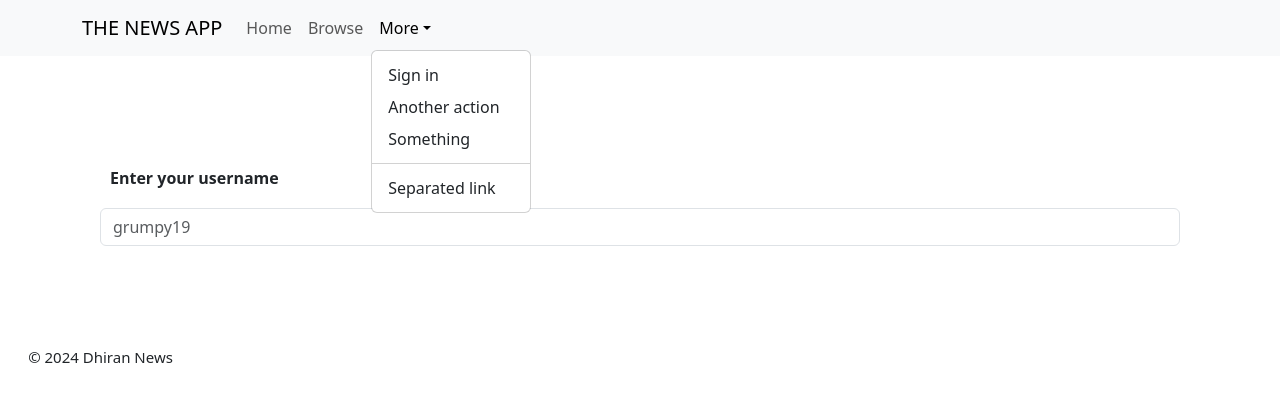
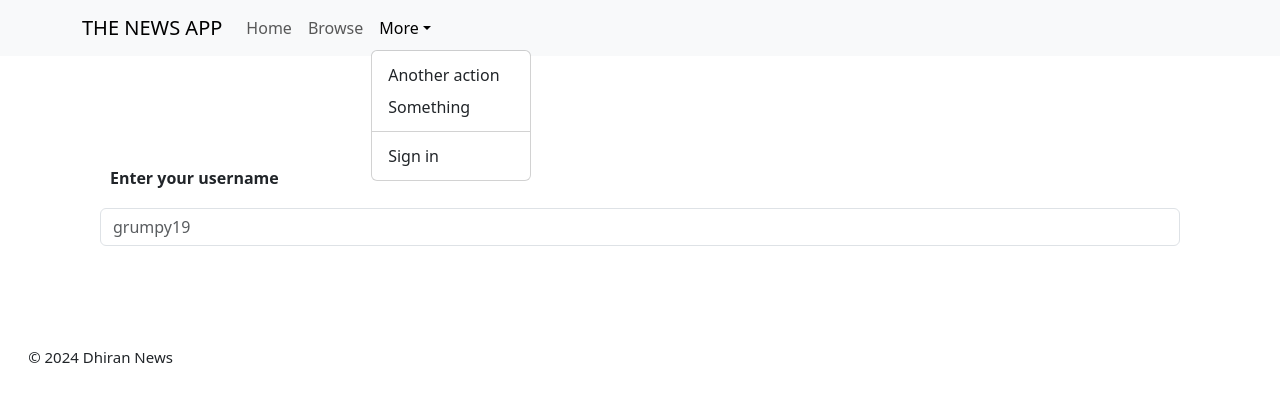
Before and after one commit to dhiransodha/dhiran-news-react, a React (Vite) app: page /sign-in in a window 1280 px wide. Both pictures are taken after a click on the button "More". Shown: the top 402 px of the page. Built offline with nearby package versions, Linux system fonts and the light colour scheme.

Commit message:
sign in sign out functionality

```diff
--- a/src/App.jsx
+++ b/src/App.jsx
@@ -6,6 +6,7 @@ import { Welcome } from "./Welcome";
 import { Articles } from "./Articles";
 import { Article } from "./Article";
 import { SignIn } from "./SignIn";
+import { SignOut } from "./SignOut";
 
 function App() {
   return (
@@ -16,6 +17,7 @@ function App() {
         <Route path="/articles" element={<Articles />} />
         <Route path="/articles/:article_id" element={<Article />} />
         <Route path="/sign-in" element={<SignIn />} />
+        <Route path="/sign-out" element={<SignOut />} />
         <Route path="*" element={<p>page not found</p>} />
       </Routes>
       <Footer />
--- a/src/Header.jsx
+++ b/src/Header.jsx
@@ -1,9 +1,12 @@
+import { useContext } from "react";
 import Container from "react-bootstrap/Container";
 import Nav from "react-bootstrap/Nav";
 import Navbar from "react-bootstrap/Navbar";
 import NavDropdown from "react-bootstrap/NavDropdown";
+import UserContext from "./Contexts";
 
 export const Header = () => {
+  const { user } = useContext(UserContext);
   return (
     <Navbar expand="lg" className="bg-body-tertiary">
       <Container>
@@ -14,15 +17,21 @@ export const Header = () => {
             <Nav.Link href="/">Home</Nav.Link>
             <Nav.Link href="/articles">Browse</Nav.Link>
             <NavDropdown title="More" id="basic-nav-dropdown">
-              <NavDropdown.Item href="/sign-in">Sign in</NavDropdown.Item>
               <NavDropdown.Item href="#action/3.2">
                 Another action
               </NavDropdown.Item>
               <NavDropdown.Item href="#action/3.3">Something</NavDropdown.Item>
-              <NavDropdown.Divider />
-              <NavDropdown.Item href="#action/3.4">
-                Separated link
-              </NavDropdown.Item>
+              {user || JSON.parse(localStorage.getItem("user")) ? (
+                <>
+                  <NavDropdown.Divider />
+                  <NavDropdown.Item href="/sign-out">Sign out</NavDropdown.Item>
+                </>
+              ) : (
+                <>
+                  <NavDropdown.Divider />
+                  <NavDropdown.Item href="/sign-in">Sign in</NavDropdown.Item>
+                </>
+              )}
             </NavDropdown>
           </Nav>
         </Navbar.Collapse>
--- a/src/PostComment.jsx
+++ b/src/PostComment.jsx
@@ -21,13 +21,13 @@ export const PostComment = ({ article, setComments }) => {
     setIsError(false);
     setIsPosting(true);
     setSuccess(false);
-    if (!localStorage.getItem("user")) navigate("/sign-in");
+    if (!JSON.parse(localStorage.getItem("user"))) navigate("/sign-in");
     else {
       postToApi(`articles/${article.article_id}/comments`, {
         username: JSON.parse(localStorage.getItem("user")).username,
         body: comment,
       })
-        .then((res) => {
+        .then(() => {
           setIsPosting(false);
           setSuccess(true);
           setCounter(counter + 1);
@@ -47,8 +47,7 @@ export const PostComment = ({ article, setComments }) => {
             setSuccess(false);
           }, 1500);
         })
-        .catch((err) => {
-          console.log(err);
+        .catch(() => {
           setIsPosting(false);
           setIsError(true);
         });
--- a/src/SignIn.jsx
+++ b/src/SignIn.jsx
@@ -21,8 +21,8 @@ export const SignIn = () => {
         setUsername("");
         setSuccess(true);
         localStorage.setItem("user", JSON.stringify(user));
-        setUser(user.username);
         setTimeout(() => {
+          setUser(user.username);
           navigate(-1);
         }, 700);
       })
--- /dev/null
+++ b/src/SignOut.jsx
@@ -0,0 +1,14 @@
+import { useNavigate } from "react-router-dom";
+
+export const SignOut = () => {
+  const navigate = useNavigate();
+  localStorage.setItem("user", null);
+  setTimeout(() => {
+    navigate(-1);
+  }, 2000);
+  return (
+    <section className="sign-out">
+      <p>signing out...</p>
+    </section>
+  );
+};
```
